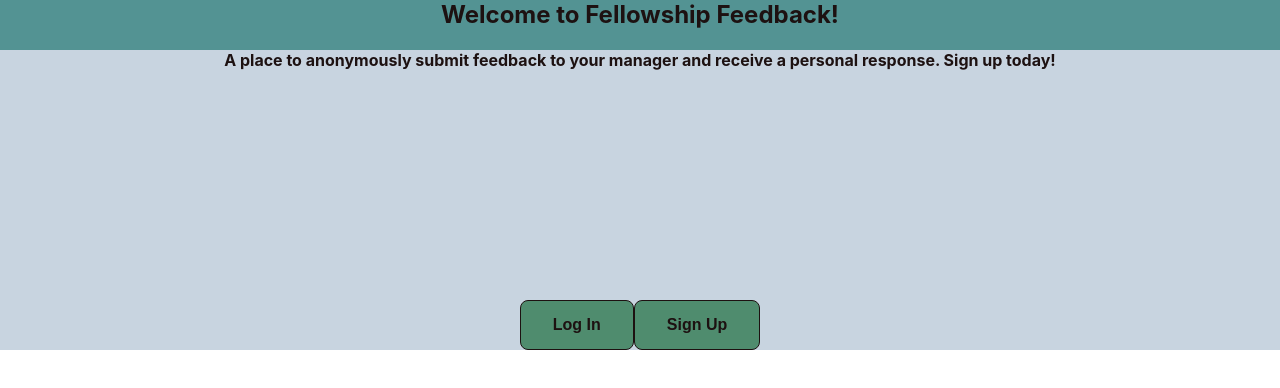
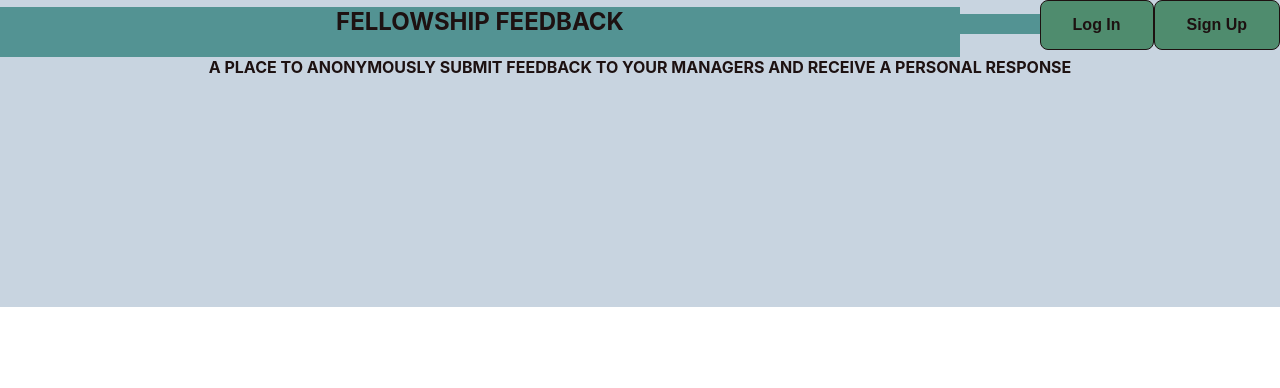
Before and after one commit to HalleyB/TLDP_Feedback, a React (Create React App) app in the folder client/feedback/: page / in a window 1280 px wide. Shown: the top 388 px of the page. Built offline with nearby package versions, Linux system fonts and the light colour scheme.

Commit message:
homepage changes

```diff
--- a/client/feedback/src/App.css
+++ b/client/feedback/src/App.css
@@ -169,3 +169,22 @@ p:hover {
 ::-webkit-scrollbar-thumb:hover {
   background: var(--accent);
 }
+
+.header {
+  display: inline;
+  background-color: var(--primary);
+  width: 100%;
+  height: 100px;
+}
+
+.header-title {
+  width: 75%;
+  display: inline-block;
+  text-align: left;
+}
+
+.header-child {
+  width: 25%;
+  display: inline-block;
+  text-align: right;
+}
--- a/client/feedback/src/children/login.js
+++ b/client/feedback/src/children/login.js
@@ -74,11 +74,16 @@ function Login(props) {
 
     return (
         <div className='login'>
-        <h2>Welcome to Fellowship Feedback!</h2>
-        <h4>A place to anonymously submit feedback to your manager and receive a personal response. Sign up today!</h4>
-        <div>
+        <div className='header'>
+            <div className='header-title'>
+            <h2>FELLOWSHIP FEEDBACK</h2>
+            </div>
+            <div className='header-child'>
             <button className="button" onClick={() => setShow(true)}>Log In</button>
             <button className="button" onClick={() => setShowNew(true)}>Sign Up</button>
+            </div>
+        </div>
+        <h4>A PLACE TO ANONYMOUSLY SUBMIT FEEDBACK TO YOUR MANAGERS AND RECEIVE A PERSONAL RESPONSE</h4>
             <Modal styles={modalStyles} show={show} onClose={() => setShow(false)}>
             <div className="modal-body">
                 <FormControl>
@@ -129,7 +134,6 @@ function Login(props) {
             setShowEmployee={props.setShowEmployee} setUserId={props.setUserId}
             setShowLogin={props.setShowLogin}/>
         </div>
-        </div>
     )
 }
 
```
